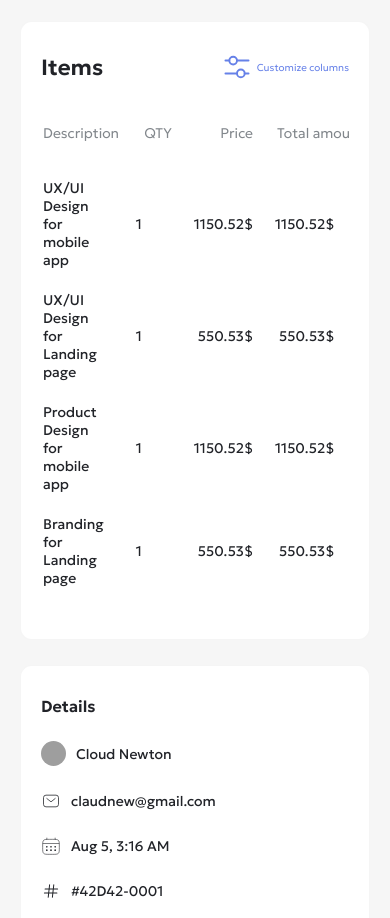
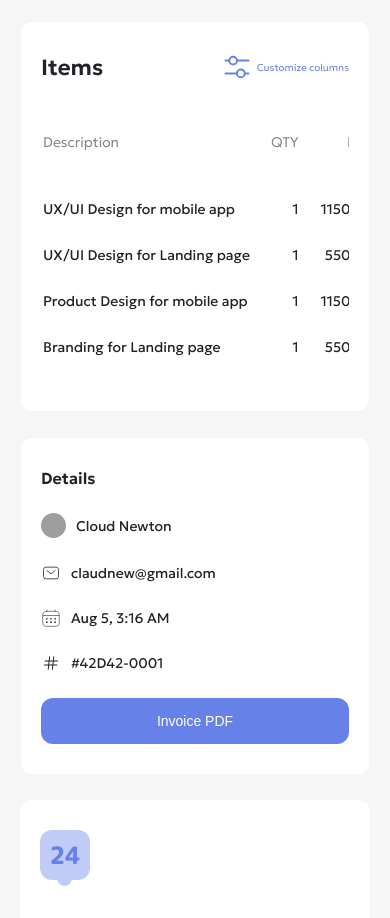
Before and after one commit to Evaloper/Dyen-final-project, a React (Vite) app: page / in a window 390 px wide. Shown: the part 840-1758 px from the top of the page. Built offline with nearby package versions, Linux system fonts and the light colour scheme; grey boxes are pictures that could not be loaded.

Commit message:
Mobile responsiveness table data width

```diff
--- a/src/components/pages/Billing/index.jsx
+++ b/src/components/pages/Billing/index.jsx
@@ -63,15 +63,15 @@ export const Billing = () => {
                 <table className="width-100">
                   <thead>
                     <tr className=" table-head align-left">
-                      <th className="table-head-data">Description</th>
+                      <th className="table-head-data table-head-data1">Description</th>
                       <th className="table-head-data qty align-right">QTY</th>
                       <th className="table-head-data tbody-data-price">
                         Price
                       </th>
-                      <th className="table-head-data align-right tbody-data-amount">
+                      <th className="table-head-data align-right table-head-amount">
                         Total amount
                       </th>
-                      <th className="table-head-data"></th>
+                      <th className="table-head-data table-head-data-last"></th>
                     </tr>
                   </thead>
                   <tbody>
--- a/src/components/pages/Billing/index.scss
+++ b/src/components/pages/Billing/index.scss
@@ -292,11 +292,29 @@
     padding-bottom: 35px;
     font-weight: 300;
   }
+
+  .table-head-data1 {
+    @media screen and (min-width: 280px) and (max-width: 500px) {
+      padding-right: 150px;
+    }
+  }
+
+  .table-head-amount{
+    @media screen and (min-width: 280px) and (max-width: 500px) {
+      padding-left: 30px;
+    }
+  }
+
+  .table-head-data-last {
+    @media screen and (min-width: 280px) and (max-width: 500px) {
+      padding-left: 50px;
+    }
+  }
 }
 
 .table-body-data {
   padding-bottom: 20px;
-  padding-right: 30px;
+  // padding-right: 30px;
 }
 
 .tbody-data-price {
@@ -316,18 +334,7 @@
   }
 }
 
-// .tbody-data-amount {
-//   padding-right: 90px;
 
-//   @media screen and (min-width: 500px) and (max-width: 768px) {
-//     padding-right: 10px;
-//   }
-
-//   @media screen and (min-width: 280px) and (max-width: 500px) {
-//     // padding-right: 20px;
-//     // padding-left: 20px;
-//   }
-// }
 
 .right-section {
   width: 35%;
```
